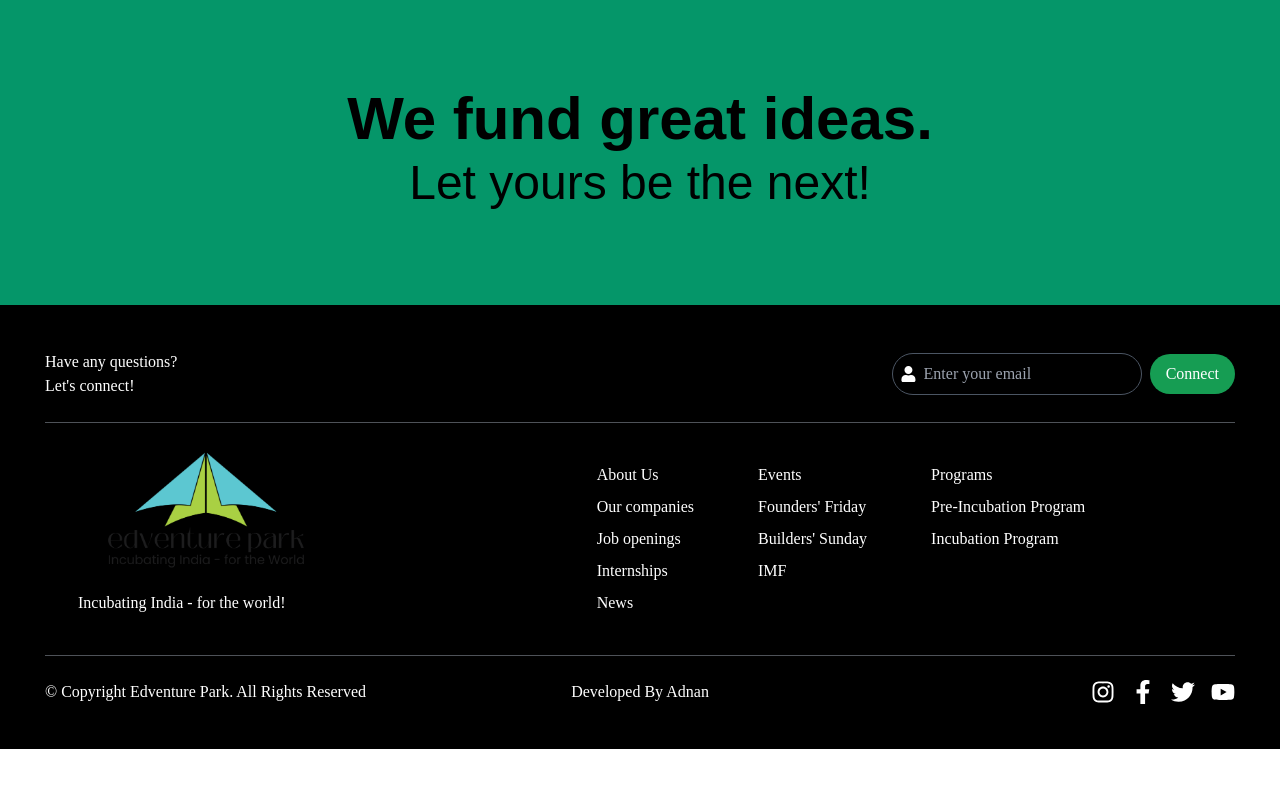
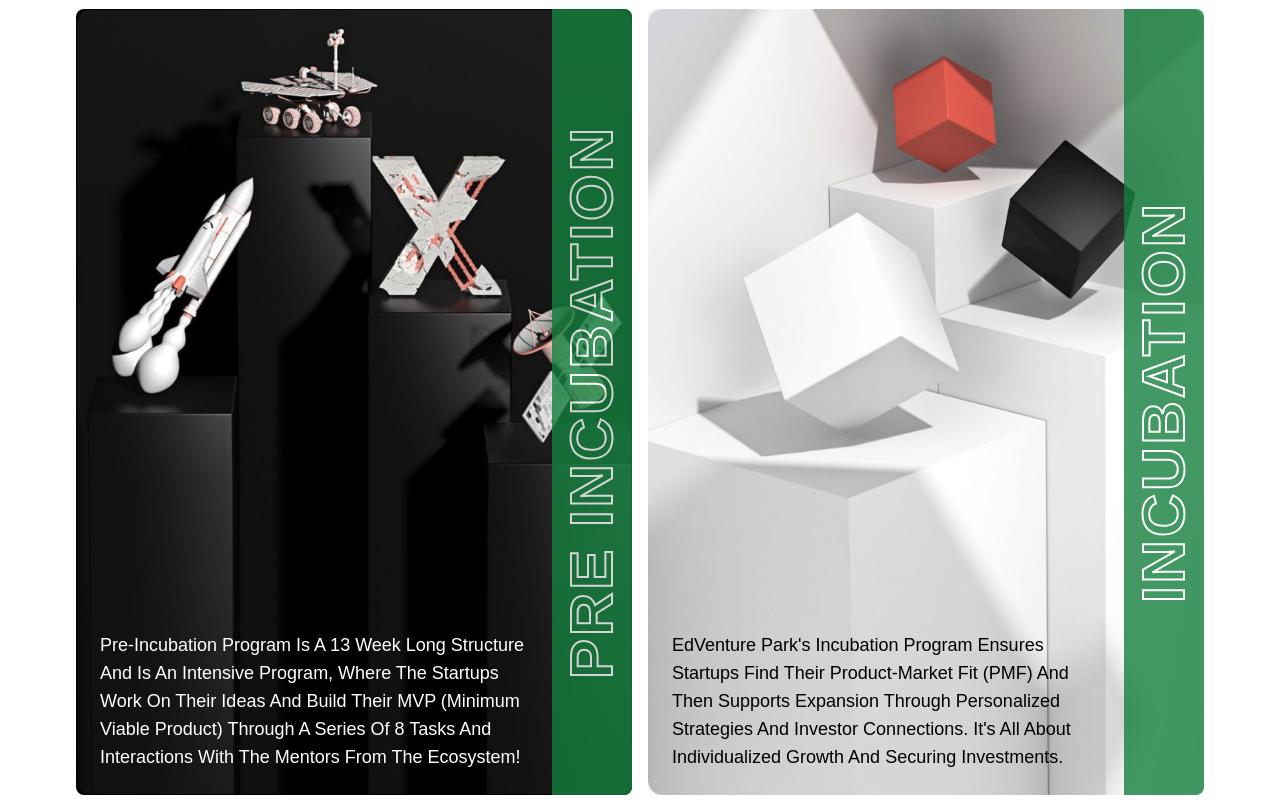
Before and after one commit to Edventure-park/Main-Website, a Next.js app: page / in a window 1280 px wide. Shown: the part 1960-2760 px from the top of the page. Before the commit the page ends 2709 px from the top, so only its background shows below. Built offline with nearby package versions, Linux system fonts and the light colour scheme.

Commit message:
feat: Add Incubation Component

```diff
--- a/app/page.tsx
+++ b/app/page.tsx
@@ -3,6 +3,7 @@ import Image from "next/image";
 import FAQ from "@/components/FAQ";
 import Footer from "@/components/Footer";
 import Navbar from "@/components/Navbar"
+import Incubation_info from "@/components/home/Incubation-Info";
 
 export default function Home() {
   return (
@@ -53,6 +54,7 @@ export default function Home() {
         </div>
       </div>
       <FAQ/>
+      <Incubation_info/>
       <div className="flex w-full flex-col items-center bg-emerald-600 py-24">
         <h2 className="font-poppins max-w-3xl px-4 text-center text-2xl leading-tight text-black sm:text-3xl md:text-4xl lg:text-5xl xl:text-6xl">
           <span className="font-bold">We fund great ideas.</span>
--- /dev/null
+++ b/components/home/Incubation-Info.tsx
@@ -0,0 +1,72 @@
+import Image from 'next/image';
+import React from 'react';
+
+const ai1 = '/assets/Incubation_Component_Im-2.png';
+const ai2 = '/assets/Incubation_Component_Im-1.png';
+
+function Incubation_info() {
+  return (
+    <div className="mx-auto flex w-full max-w-6xl flex-col gap-4 px-3 py-4 md:flex-row">
+      {/* Pre-Incubation Card */}
+      <div className="relative w-full overflow-hidden rounded-lg md:w-1/2">
+        {/* Background */}
+        <div className="bg-black">
+          <Image
+            src={ai1}
+            alt="Incubation-Info"
+            width={500}
+            height={500}
+            className="h-auto w-full"
+          />
+        </div>
+        {/* Green label */}
+        <div className="absolute inset-y-0 right-0 flex w-20 items-center justify-center bg-green-700 opacity-80">
+          <div className="-rotate-90 whitespace-nowrap text-6xl font-bold tracking-wider text-transparent"
+               style={{
+                 WebkitTextStroke: '2px white',
+                //  textStroke: '1px white'
+               }}>
+            PRE INCUBATION
+          </div>
+        </div>
+        {/* Text at bottom */}
+        <div className="absolute bottom-0 left-0 right-20 p-6 text-white">
+          <p className="text-base md:text-lg">
+            Pre-Incubation Program Is A 13 Week Long Structure And Is An Intensive Program, Where The Startups Work On Their Ideas And Build Their MVP (Minimum Viable Product) Through A Series Of 8 Tasks And Interactions With The Mentors From The Ecosystem!
+          </p>
+        </div>
+      </div>
+      {/* Incubation Card */}
+      <div className="relative w-full overflow-hidden rounded-lg md:w-1/2">
+        {/* Background */}
+        <div className="bg-gray-100">
+          <Image
+            src={ai2}
+            alt="Incubation-Info"
+            width={500}
+            height={500}
+            className="h-auto w-full"
+          />
+        </div>
+        {/* Green label */}
+        <div className="absolute inset-y-0 right-0 flex w-20 items-center justify-center bg-green-700 opacity-80">
+          <div className="-rotate-90 whitespace-nowrap text-6xl font-bold tracking-wider text-transparent"
+               style={{
+                 WebkitTextStroke: '2px white',
+                //  textStroke: '1px white'
+               }}>
+            INCUBATION
+          </div>
+        </div>
+        {/* Text at bottom */}
+        <div className="absolute bottom-0 left-0 right-20 p-6 text-black">
+          <p className="text-base md:text-lg">
+            EdVenture Park's Incubation Program Ensures Startups Find Their Product-Market Fit (PMF) And Then Supports Expansion Through Personalized Strategies And Investor Connections. It's All About Individualized Growth And Securing Investments.
+          </p>
+        </div>
+      </div>
+    </div>
+  );
+}
+
+export default Incubation_info;
```
Also changed, not shown: public/assets/Incubation_Component_Im-1.png (added), public/assets/Incubation_Component_Im-2.png (added).
